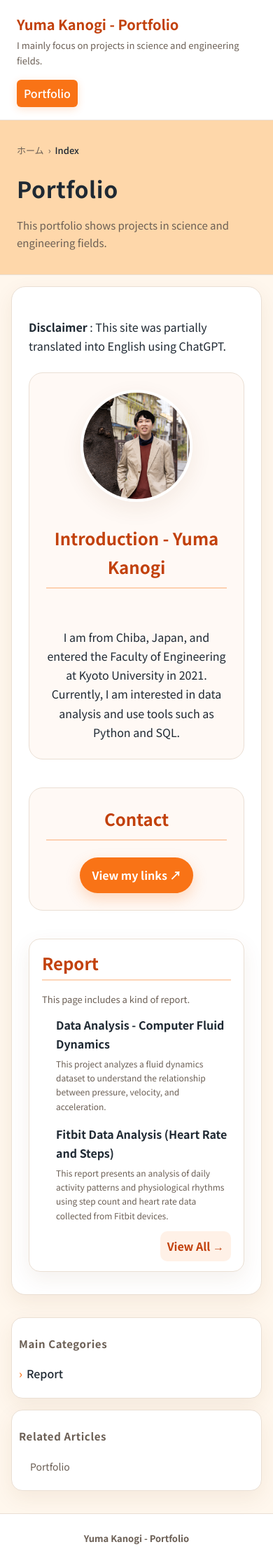
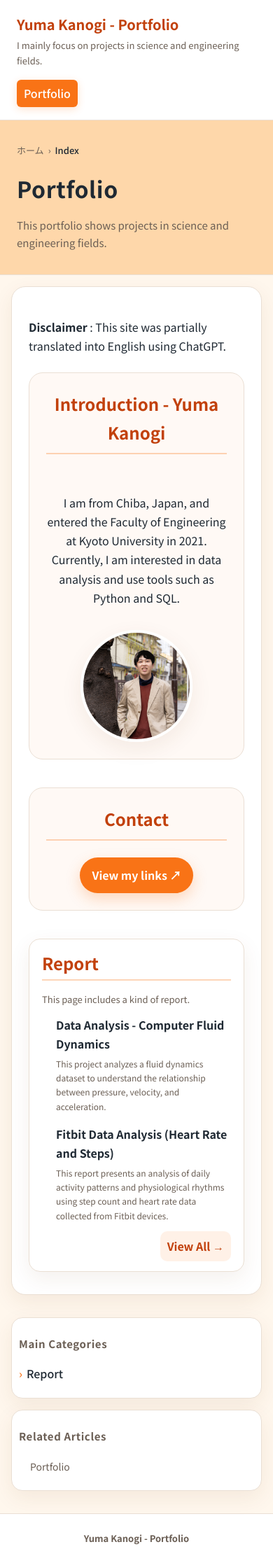
Before and after one commit to entfrem0/portfolio, a Jekyll site: the page built from docs/index.md, in a window 390 px wide. Shown: the whole page at 70% size. Built offline with Jekyll 4.4.1, drawn with Linux system fonts in a browser that asks for light colours.

Commit message:
スマホ順番変更

```diff
--- a/docs/assets/css/style.css
+++ b/docs/assets/css/style.css
@@ -419,7 +419,7 @@ thead{background:rgba(249,115,22,.08); color:var(--muted)}
   }
 
   .intro-profile__image-wrap{
-    order:-1;
+    order: 0;
   }
 }
 
```
